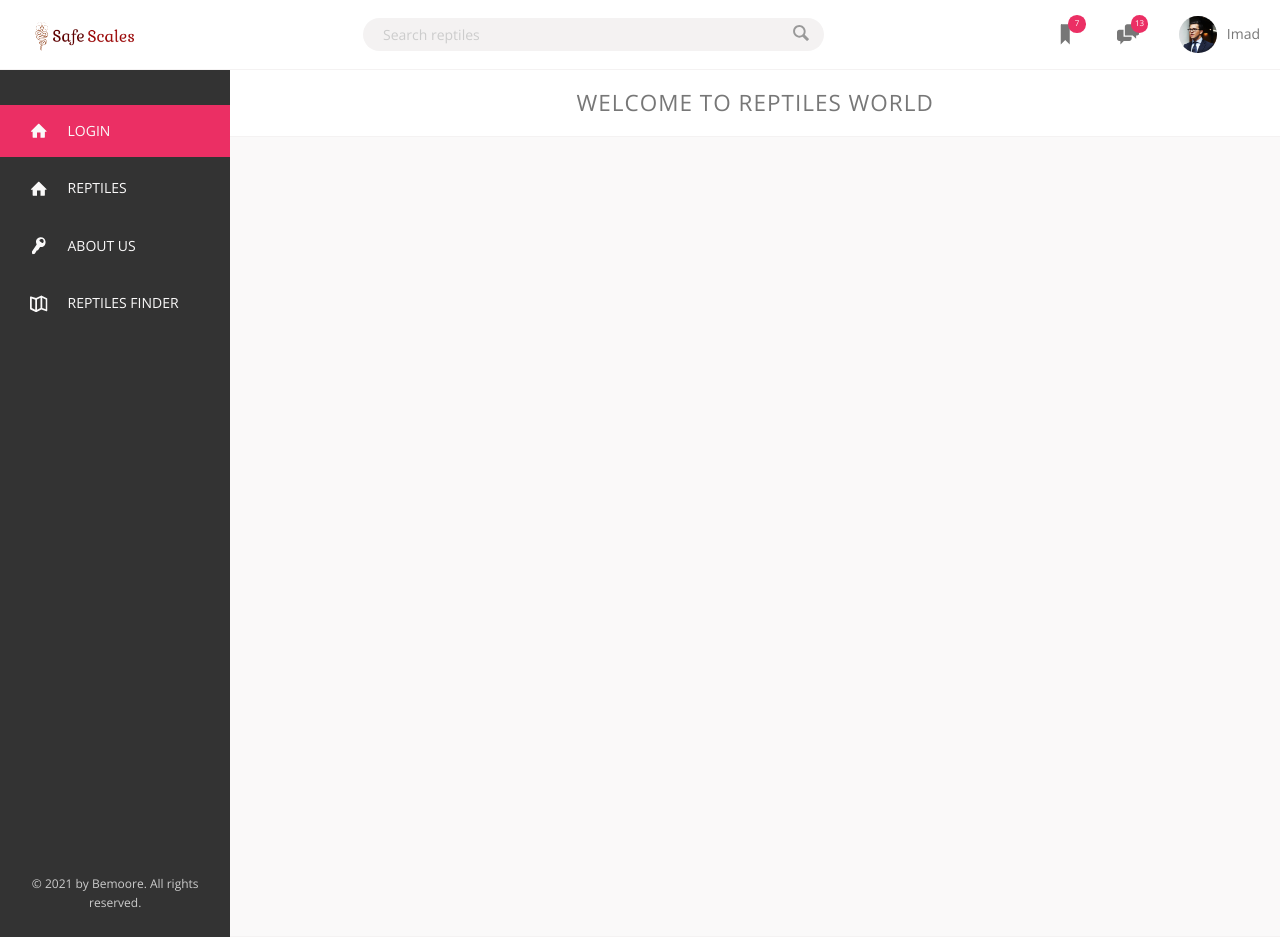
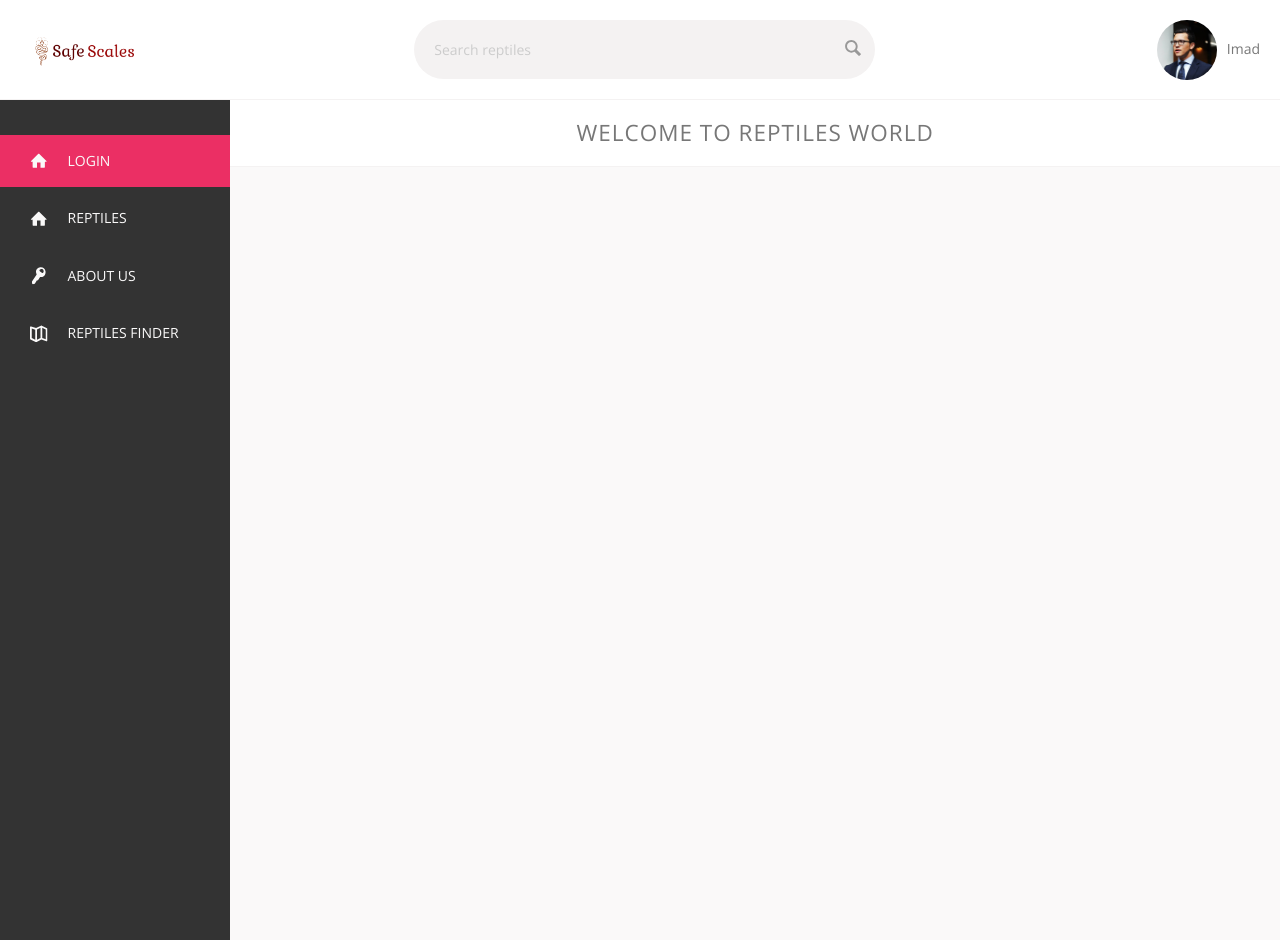
Before and after one commit to Be-moore/Template, a website: page index.html in a window 1280 px wide. Shown: the top 940 px of the page. Drawn offline with nearby package versions, Linux system fonts and the light colour scheme.

```diff
--- a/index.html
+++ b/index.html
@@ -27,18 +27,7 @@
             </form>
 
             <nav class="user-nav">
-                <div class="user-nav__icon-box">
-                    <svg class="user-nav__icon">
-                        <use xlink:href="img/sprite.svg#icon-bookmark"></use>
-                    </svg>
-                    <span class="user-nav__notification">7</span>
-                </div>
-                <div class="user-nav__icon-box">
-                    <svg class="user-nav__icon">
-                        <use xlink:href="img/sprite.svg#icon-chat"></use>
-                    </svg>
-                    <span class="user-nav__notification">13</span>
-                </div>
+
                 <div class="user-nav__user">
                     <img src="img/user.jpg" alt="User photo" class="user-nav__user-photo">
                     <span class="user-nav__user-name">Imad</span>
@@ -82,9 +71,7 @@
                     </li>
                 </ul>
 
-                <div class="legal">
-                    &copy; 2021 by Bemoore. All rights reserved.
-                </div>
+
             </nav>
             <main class="hotel-view">
                 <!-- <div class="gallery">
--- a/sass/_components.scss
+++ b/sass/_components.scss
@@ -26,7 +26,7 @@
     color: inherit;
     background-color: var(--color-grey-light-2);
     border: none;
-    padding: 0.7rem 2rem;
+    padding: 2rem 2rem;
     border-radius: 100px;
     width: 90%;
     transition: all 0.2s;
@@ -115,7 +115,7 @@
   }
 
   &__user-photo {
-    height: 3.75rem;
+    height: 6rem;
     border-radius: 50%;
     margin-right: 1rem;
   }
@@ -476,7 +476,7 @@
   }
 
   &__user-name {
-    font-size: 1.1rem;
+    font-size: 5rem;
     font-weight: 600;
     text-transform: uppercase;
     margin-bottom: 0.4rem;
--- a/sass/_layout.scss
+++ b/sass/_layout.scss
@@ -15,7 +15,7 @@
 
 .header {
   font-size: 1.4rem;
-  height: 7rem;
+  height: 10rem;
   background-color: #fff;
   border-bottom: var(--line);
 
```
Also changed, not shown: css/style.css.
